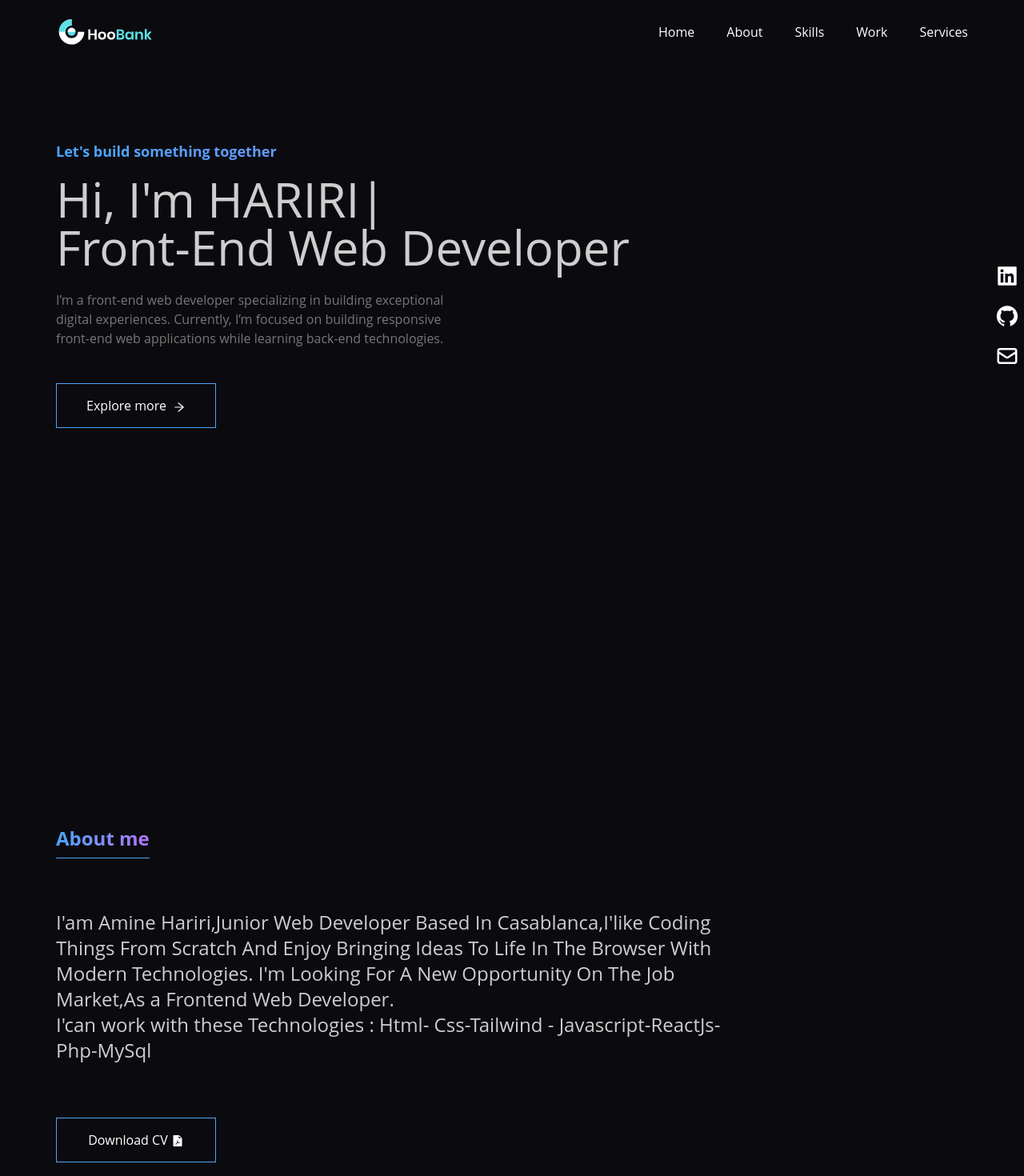
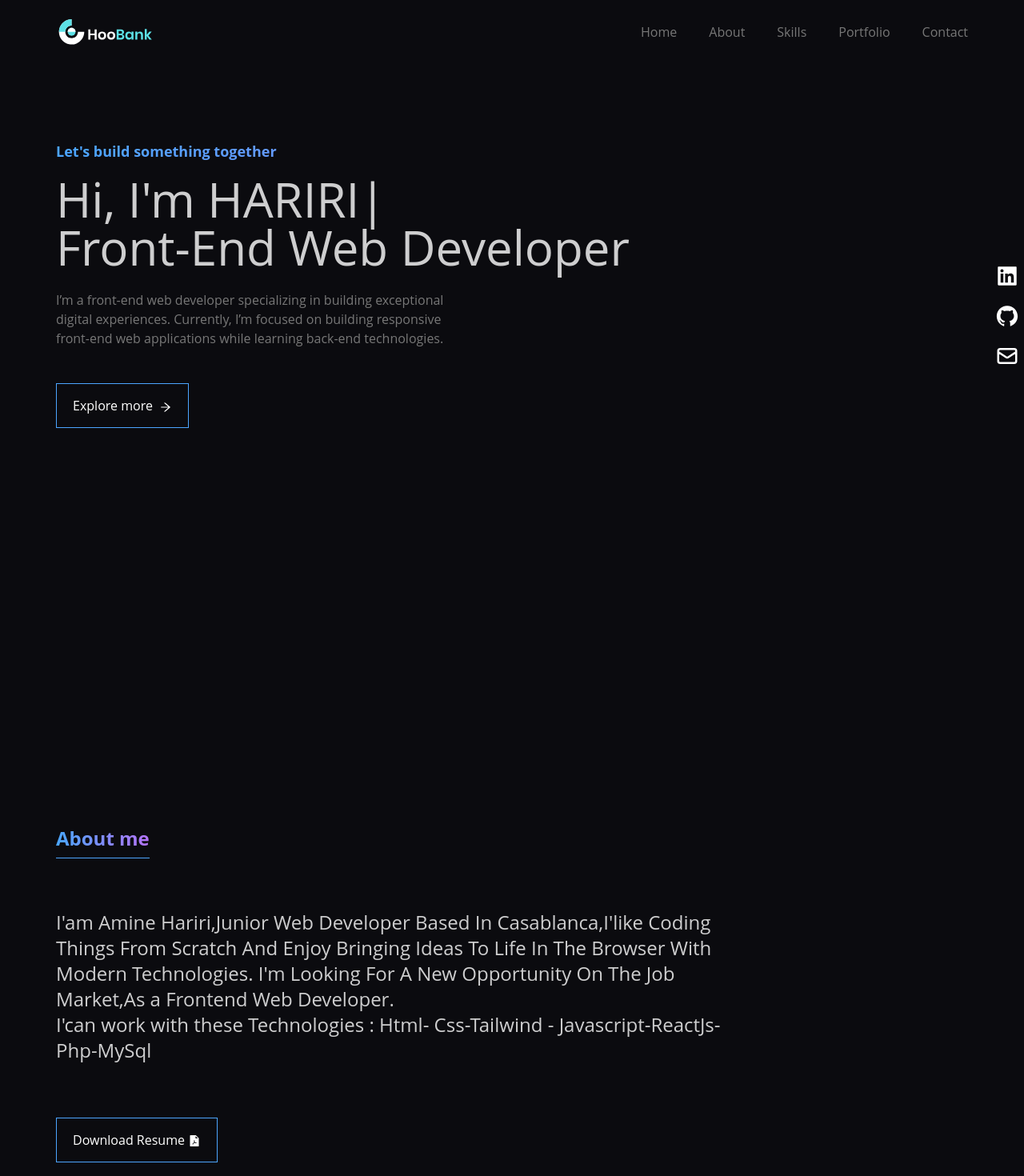
Before and after one commit to Aminehariri/React-Portfolio, a React (Create React App) app: page / in a window 1280 px wide. Shown: the top 1470 px of the page at 80% size. Built offline with nearby package versions, Linux system fonts and the light colour scheme; the HTML template or start-up script is replaced by a standard one.

Commit message:
start contact section

```diff
--- a/src/App.js
+++ b/src/App.js
@@ -4,6 +4,7 @@ import { motion } from "framer-motion"
 import About from './components/About';
 import Work from './components/Work';
 import Skills from './components/Skills';
+import Contact from './components/Contact';
 
 
 function App() {
@@ -14,6 +15,7 @@ function App() {
       <About />
       <Skills />
       <Work/>
+      <Contact />
     </div>
   );
 }
--- a/src/components/About.jsx
+++ b/src/components/About.jsx
@@ -8,7 +8,7 @@ export default function About() {
       <p className='my-12 text-[#ffffffcc] max-w-[840px] text-xl md:text-2xl'>I'am Amine Hariri,Junior Web Developer Based In Casablanca,I'like Coding Things From Scratch And Enjoy Bringing Ideas To Life In The Browser With Modern Technologies.
         I'm Looking For A New Opportunity On The Job Market,As a Frontend Web Developer. <br/> I'can work with these Technologies : Html- Css-Tailwind - Javascript-ReactJs-Php-MySql</p>
       <button  className='btn'>
-        <a href="../assets/CV-AMINE-HARIRI.pdf" download className='bg-transparent'>Download CV <AiFillFilePdf/></a>
+        <a href="../assets/CV-AMINE-HARIRI.pdf" download className='bg-transparent'>Download Resume  <AiFillFilePdf/></a>
       </button>
     </div>
   )
--- /dev/null
+++ b/src/components/Contact.jsx
@@ -0,0 +1,17 @@
+import React from 'react'
+import {RiContactsFill} from 'react-icons/ri'
+import {GiNetworkBars} from 'react-icons/gi'
+
+export default function Contact() {
+  return (
+    <div name="Contact" className='w-full h-[100vh]'>
+        <h2 className='text-2xl text-gradient section-title my-4 py-2'> Contact me</h2>
+        <h3 className='text-white'><GiNetworkBars/> Let's collaborate</h3>
+
+        <div className='flex flex-col sm:flex-row'>
+          <div className='bg-red-500 h-9'>one</div>
+          <div className='bg-green-500 h-8'>two</div>
+        </div>
+    </div>
+  )
+}
--- a/src/components/Navbar.jsx
+++ b/src/components/Navbar.jsx
@@ -17,10 +17,10 @@ export default function Navbar() {
       <ul className='list-none sm:flex hidden justify-end items-center flex-1'>
         {
           navLinks.map((nav,index) =>(
-            <li key={nav.id} className={`font-poppins font-normal cursor-pointer text-[16px] text-white  mr-10} ${index ===navLinks.length -1 ? 'mr-0' : 'mr-10 '}`}>
+            <li key={nav.id} className={`font-poppins font-normal cursor-pointer text-[16px] text-[#777] hover:text-white  mr-10} ${index ===navLinks.length -1 ? 'mr-0' : 'mr-10 '}`}>
                 <Link to={nav.title}  smooth={true} duration={500} key={nav.id}>
-                      {nav.title}
-                    </Link>
+                  {nav.title}
+                </Link>
             </li>
           ))
         }
--- a/src/components/Skills.jsx
+++ b/src/components/Skills.jsx
@@ -7,7 +7,7 @@ export default function Skills() {
     <div name='Skills' className='w-full h-[100vh] text-white '  >
             <div className='py-6'>
               <h2 className='text-2xl text-gradient section-title my-4 py-2'>My Skills</h2>
-              <h4>these are the technologies i work with</h4>
+              <h4 className='max-w-[700px] text-[#ffffffcc]'>To building websites and web applications I use modern technologies and techniques with best practices to make my clients satisfied 100% with the result...</h4>
             </div>
             <div className=' mx-auto p-4 flex flex-col justify-center'>
 
--- a/src/components/Work.jsx
+++ b/src/components/Work.jsx
@@ -6,7 +6,7 @@ import { projects } from '../data'
 
 export default function Work() {
   return (
-  <div name='Work' className='w-full mb-[90px] text-white '  >
+  <div name='Portfolio' className='w-full mb-[90px] text-white '  >
     <div className='py-6'>
       <h2 className='text-2xl text-gradient section-title my-4 py-2 md:mt-6'>My recent projects</h2>
     </div>
--- a/src/data/index.js
+++ b/src/data/index.js
@@ -30,11 +30,11 @@ export const navLinks = [
   },
   {
     id: "Work",
-    title: "Work",
+    title: "Portfolio",
   },
   {
-    id: "Services",
-    title: "Services",
+    id: "Contact",
+    title: "Contact",
   },
 ];
 
--- a/src/index.css
+++ b/src/index.css
@@ -107,7 +107,7 @@ h1{
   color: white;
   cursor: pointer;
   /* border-radius: 50px; */
-  width: 200px;
+  width: fit-content;
 }
 
 svg{
@@ -149,8 +149,15 @@ img{
   )!important;
 }
 
-.card{
+/* .card{
   -webkit-box-shadow: 0.5px 0 11.5px -3.5px #dddddd;
 -moz-box-shadow: 0.5px 0 11.5px -3.5px #dddddd;
 box-shadow: 0.5px 0 11.5px -3.5px #dddddd;
+} */
+
+.card:hover{
+  -webkit-box-shadow: inset 6px 6px 30px rgb(246 246 246 / 20%);
+  box-shadow: inset 6px 6px 30px rgb(246 246 246 / 20%);
+  -webkit-transition: all 0.3s ease;
+  transition: all 0.3s ease;
 }
```
